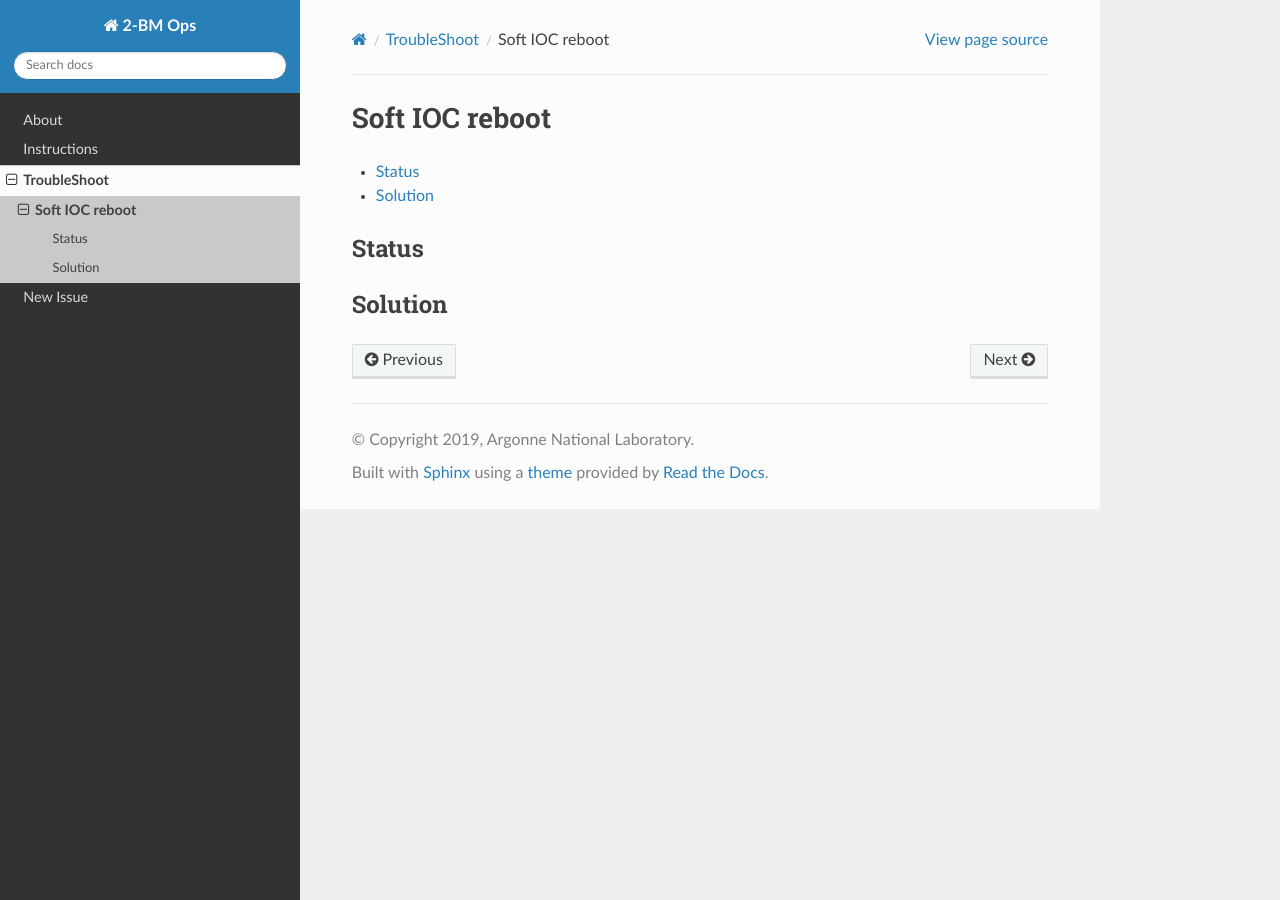
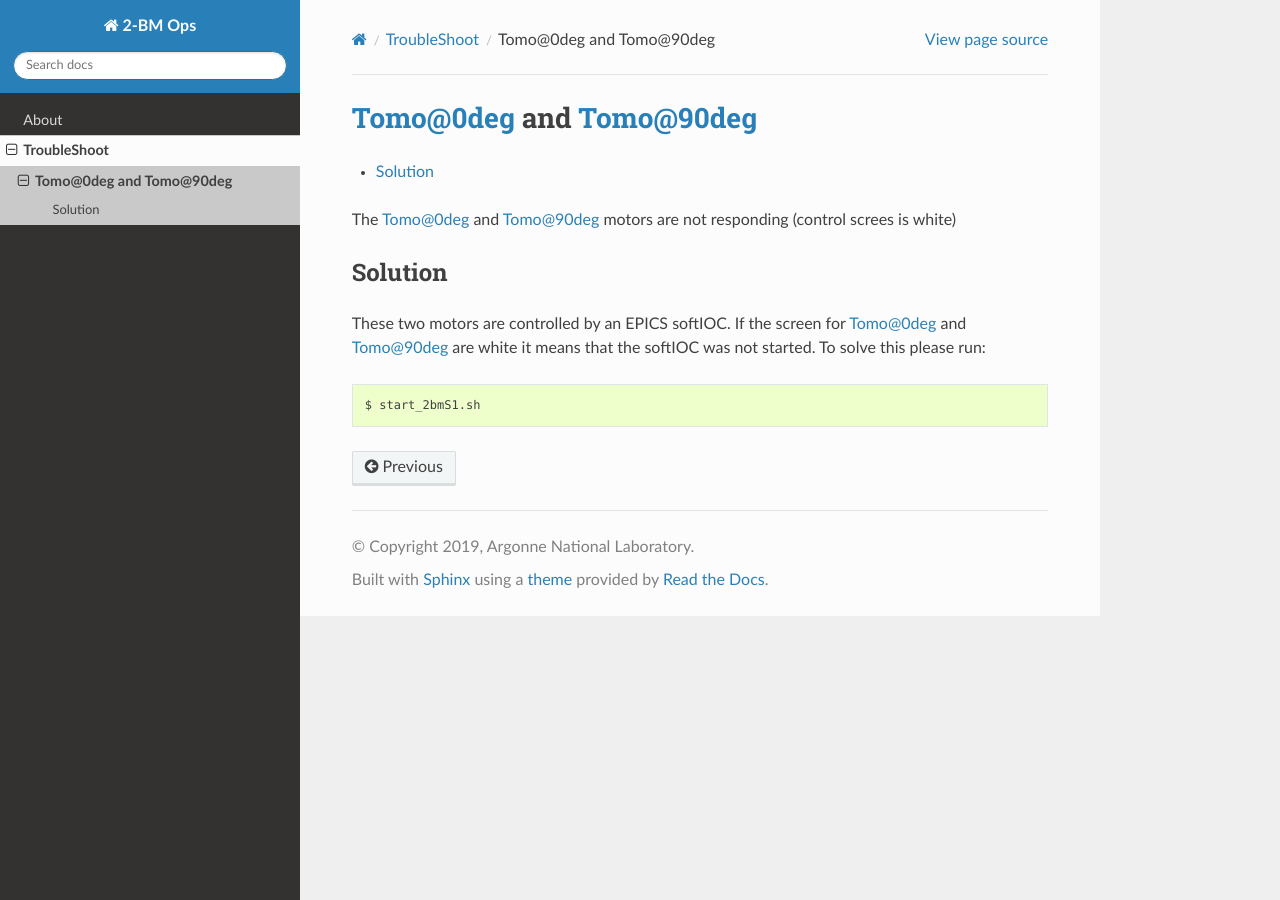
Before and after one commit to xray-imaging/2bm-docs, a Sphinx documentation site: the page built from docs/source/troubleshoot/item_001.rst, in a window 1280 px wide. Built offline with Sphinx 7.4.7 and the Read the Docs theme 2.0.0, drawn with Linux system fonts in a browser that asks for light colours; pages that are not in the unit, such as notebooks, are missing from menus.

Commit message:
adding docs

```diff
--- a/docs/index.rst
+++ b/docs/index.rst
@@ -25,6 +25,6 @@ Content
    :maxdepth: 1
 
    source/about
-   source/instructions
+   source/manual
    source/troubleshoot
-   source/issue
+   source/support
--- a/docs/source/issue.rst
+++ /dev/null
@@ -1,6 +0,0 @@
-=========
-New Issue
-=========
-
-
-To submit a new issue please open a ticket at: https://github.com/decarlof/2bm-ops/issues/new
--- a/docs/source/troubleshoot/item_001.rst
+++ b/docs/source/troubleshoot/item_001.rst
@@ -1,13 +1,16 @@
-Soft IOC reboot
-===============
+Tomo@0deg and Tomo@90deg
+========================
 
 .. contents::
    :local:
 
 
-Status
-------
-
+The Tomo@0deg and Tomo@90deg motors are not responding (control screes is white)
 
 Solution
 --------
+
+These two motors are controlled by an EPICS softIOC. If the screen for Tomo@0deg and Tomo@90deg
+are white it means that the softIOC was not started. To solve this please run::
+
+    $ start_2bmS1.sh
```
Also changed, not shown: docs/source/instructions.rst (deleted, +0 -9 lines), docs/source/instructions/item_001.rst (deleted, +0 -8 lines).
